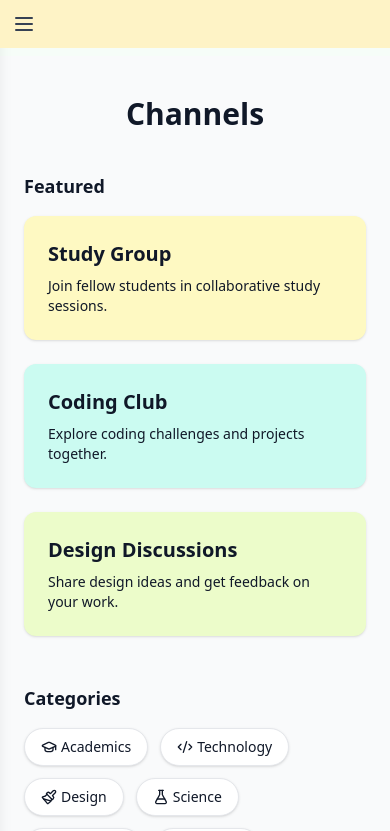
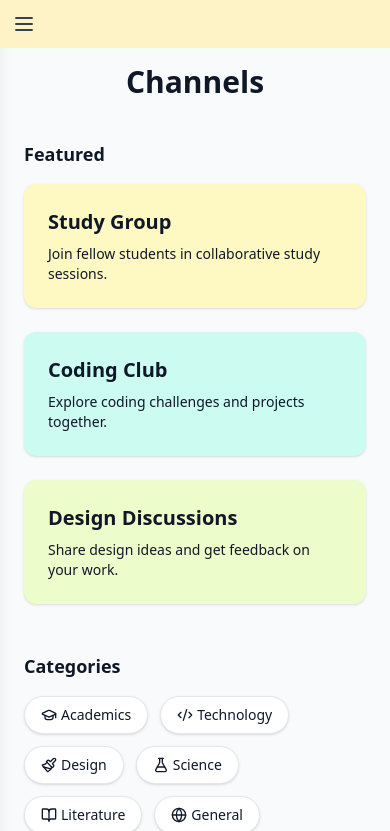
Before and after one commit to AjayGodara2417/Gyan_Sathi, a Next.js app: page /discussion in a window 390 px wide. Shown: the top 831 px of the page. Built offline with nearby package versions, Linux system fonts and the light colour scheme; no server answers.

Commit message:
Padding and margin

```diff
--- a/src/app/(pages)/discussion/page.tsx
+++ b/src/app/(pages)/discussion/page.tsx
@@ -77,7 +77,7 @@ export default function DiscussionHome() {
   const router = useRouter();
 
   return (
-    <div className="min-h-screen px-6 py-10 bg-gray-50 text-gray-900">
+    <div className="min-h-screen px-6 py-2 md:py-10 bg-gray-50 text-gray-900">
       <h1 className="text-3xl font-bold text-center mb-10">Channels</h1>
 
       {/* Featured */}
--- a/src/app/(pages)/notes/page.tsx
+++ b/src/app/(pages)/notes/page.tsx
@@ -67,7 +67,7 @@ export default function NotesPage() {
   }, []);
 
   return (
-    <div className="min-h-screen max-w-full bg-gray-50 px-8 py-10 text-gray-900">
+    <div className="min-h-screen max-w-full bg-gray-50 px-8 py-2 md:py-10 text-gray-900">
       {/* Heading and Upload Button */}
       <div className="flex flex-col gap-2 sm:flex-row justify-between items-center mb-6">
         <h1 className="text-3xl font-bold">Notes</h1>
--- a/src/app/(pages)/products/page.tsx
+++ b/src/app/(pages)/products/page.tsx
@@ -74,7 +74,7 @@ export default function ProductsPage() {
   }, []);
 
   return (
-    <div className="bg-[#F6FDF8] text-gray-900 min-h-screen px-6 py-10 font-sans">
+    <div className="bg-[#F6FDF8] text-gray-900 min-h-screen px-6 py-2 md:py-10 font-sans">
       <div className="max-w-7xl mx-auto">
         <div className="flex flex-col sm:flex-row items-center justify-between mb-2">
           <h1 className="text-3xl font-bold mb-6">Marketplace</h1>
```
